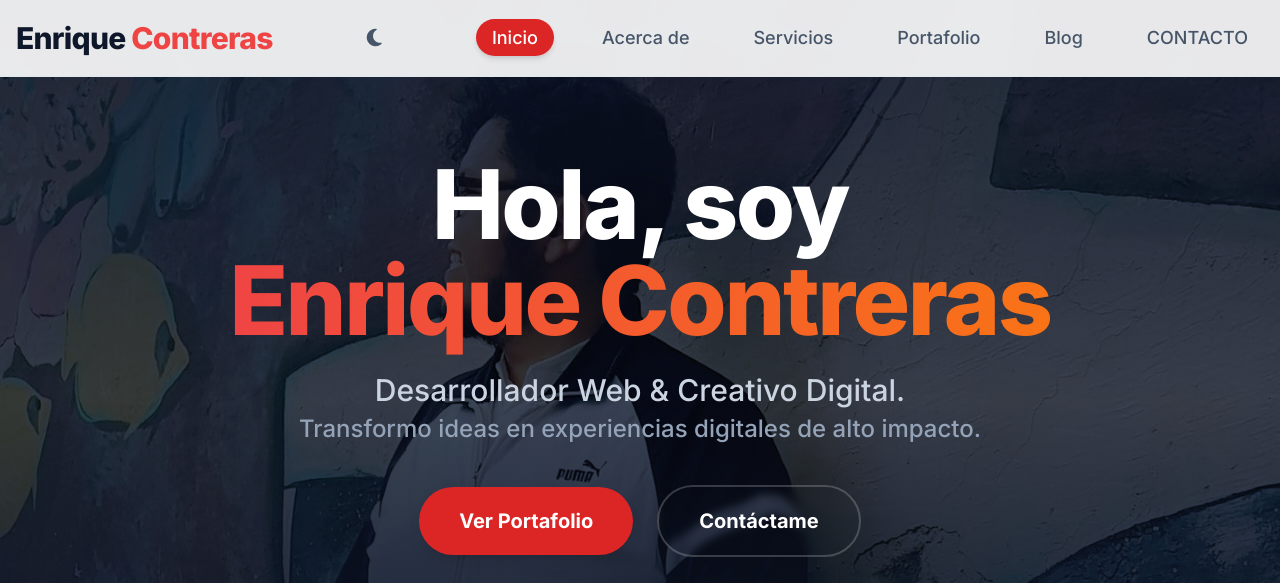
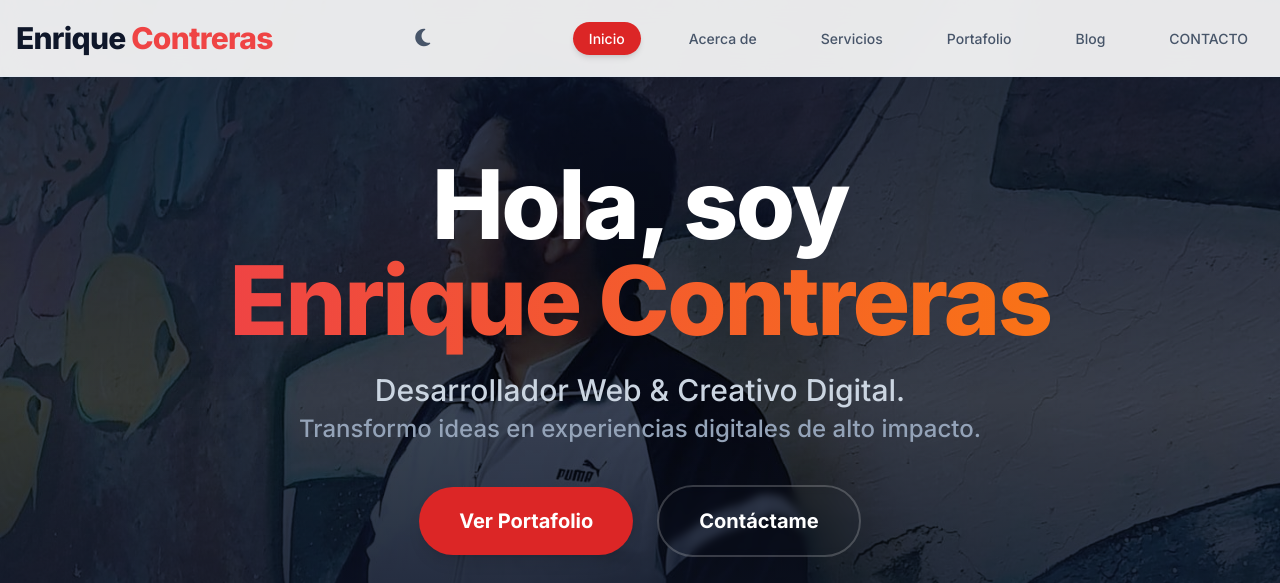
Before and after one commit to Aencor/ec-site, a plain HTML site: page index.html in a window 1280 px wide. Shown: the top 583 px of the page. Drawn offline with nearby package versions, Linux system fonts and the light colour scheme.

Commit message:
Menu update font size

```diff
--- a/index.html
+++ b/index.html
@@ -80,19 +80,19 @@
                     <i class="fa-solid fa-sun hidden dark:block text-yellow-400"></i>
                 </button>
 
-                <button class="mobile-menu-toggle md:hidden text-2xl focus:outline-none" aria-label="Toggle menu">
+                <button class="mobile-menu-toggle lg:hidden text-2xl focus:outline-none" aria-label="Toggle menu">
                     <i class="fa-solid fa-bars"></i>
                 </button>
             </div>
 
-            <nav class="main-nav hidden md:block absolute md:static top-full left-0 w-full md:w-auto bg-white dark:bg-slate-800 md:bg-transparent border-b md:border-none border-slate-200 dark:border-slate-700 p-4 md:p-0 shadow-lg md:shadow-none">
+            <nav class="main-nav hidden lg:block absolute md:static top-full left-0 w-full md:w-auto bg-white dark:bg-slate-800 md:bg-transparent border-b md:border-none border-slate-200 dark:border-slate-700 p-4 md:p-0 shadow-lg md:shadow-none">
                 <ul class="flex flex-col md:flex-row gap-4 md:gap-8 text-center md:text-left">
-                    <li><a href="#hero" class="px-4 py-2 bg-red-600 text-white rounded-full font-medium text-lg transition-all shadow-md hover:bg-red-700">Inicio</a></li>
-                    <li><a href="#about" class="px-4 py-2 text-slate-600 dark:text-slate-400 hover:text-red-500 dark:hover:text-red-500 hover:bg-slate-100 dark:hover:bg-slate-800 rounded-full font-medium text-lg transition-all">Acerca de</a></li>
-                    <li><a href="#services" class="px-4 py-2 text-slate-600 dark:text-slate-400 hover:text-red-500 dark:hover:text-red-500 hover:bg-slate-100 dark:hover:bg-slate-800 rounded-full font-medium text-lg transition-all">Servicios</a></li>
-                    <li><a href="#portfolio" class="px-4 py-2 text-slate-600 dark:text-slate-400 hover:text-red-500 dark:hover:text-red-500 hover:bg-slate-100 dark:hover:bg-slate-800 rounded-full font-medium text-lg transition-all">Portafolio</a></li>
-                    <li><a href="blog.html" class="px-4 py-2 text-slate-600 dark:text-slate-400 hover:text-red-500 dark:hover:text-red-500 hover:bg-slate-100 dark:hover:bg-slate-800 rounded-full font-medium text-lg transition-all">Blog</a></li>
-                    <li><a href="#contact" class="font-bold px-4 py-2 text-slate-600 dark:text-white uppercase hover:text-red-500 dark:hover:text-red-500 hover:bg-slate-100 dark:hover:bg-slate-800 rounded-full font-medium text-lg transition-all">Contacto</a></li>
+                    <li><a href="#hero" class="px-4 py-2 bg-red-600 text-white rounded-full font-medium text-sm lg:text-md transition-all shadow-md hover:bg-red-700">Inicio</a></li>
+                    <li><a href="#about" class="px-4 py-2 text-slate-600 dark:text-slate-400 hover:text-red-500 dark:hover:text-red-500 hover:bg-slate-100 dark:hover:bg-slate-800 rounded-full font-medium text-sm lg:text-md transition-all">Acerca de</a></li>
+                    <li><a href="#services" class="px-4 py-2 text-slate-600 dark:text-slate-400 hover:text-red-500 dark:hover:text-red-500 hover:bg-slate-100 dark:hover:bg-slate-800 rounded-full font-medium text-sm lg:text-md transition-all">Servicios</a></li>
+                    <li><a href="#portfolio" class="px-4 py-2 text-slate-600 dark:text-slate-400 hover:text-red-500 dark:hover:text-red-500 hover:bg-slate-100 dark:hover:bg-slate-800 rounded-full font-medium text-sm lg:text-md transition-all">Portafolio</a></li>
+                    <li><a href="blog.html" class="px-4 py-2 text-slate-600 dark:text-slate-400 hover:text-red-500 dark:hover:text-red-500 hover:bg-slate-100 dark:hover:bg-slate-800 rounded-full font-medium text-sm lg:text-md transition-all">Blog</a></li>
+                    <li><a href="#contact" class="font-bold px-4 py-2 text-slate-600 dark:text-white uppercase hover:text-red-500 dark:hover:text-red-500 hover:bg-slate-100 dark:hover:bg-slate-800 rounded-full font-medium text-sm lg:text-md transition-all">Contacto</a></li>
                 </ul>
             </nav>
         </div>
```
Also changed, not shown: blog.html (+7 -7 lines).
